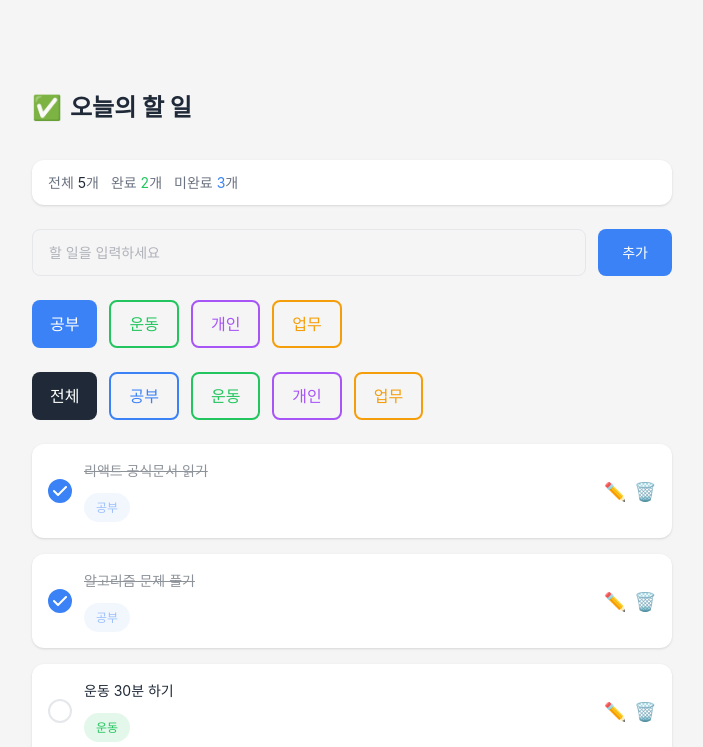
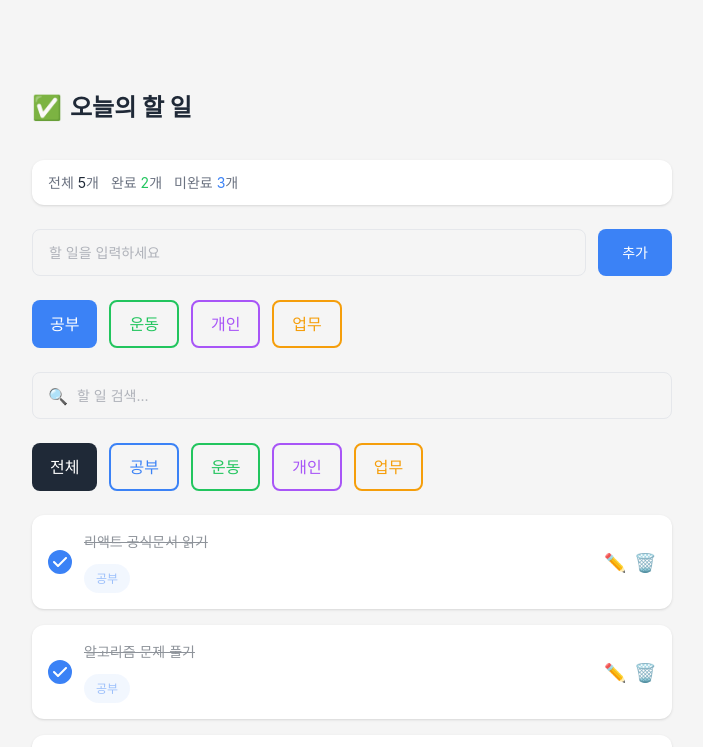
Before and after one commit to IT-Cotato/13th-Frontend-Assignment, a React (Vite) app: page / in a window 1280 px wide. Shown: the top 747 px of the page, without its empty margins (288-991 px from the left). Built offline with nearby package versions, Linux system fonts and the light colour scheme.

Commit message:
feat: Todo 검색 기능 구현

```diff
--- a/src/App.tsx
+++ b/src/App.tsx
@@ -12,11 +12,19 @@ function App() {
   const [todos, setTodos] = useState(todoData);
   const [ selectedCategory, setSelectedCategory ] = useState<Category>("공부");
   const [selectedFilterCategory, setSelectedFilterCategory] = useState<FilterCategory>("전체");
+  const [searchText, setSearchText] = useState("");
 
-  const filteredTodos =
-    selectedFilterCategory === "전체"
-      ? todos
-      : todos.filter((todo) => todo.category === selectedFilterCategory);
+  const filteredTodos = todos.filter((todo) => {
+  const matchCategory =
+    selectedFilterCategory === "전체" ||
+    todo.category === selectedFilterCategory;
+
+  const matchSearch = todo.todo
+    .toLowerCase()
+    .includes(searchText.toLowerCase());
+
+  return matchCategory && matchSearch;
+});
 
   function handleAddTodo(text: string) {
     const newTodo = {
@@ -62,8 +70,8 @@ function App() {
         <TodoOverview todos={todos} />
         <TodoInput onAddTodo={handleAddTodo} />
         <TodoCategorySelector selectedCategory={selectedCategory} onChangeCategory={setSelectedCategory}/>
-        <TodoFilter selectedFilterCategory={selectedFilterCategory} onChangeFilterCategory={setSelectedFilterCategory}/>
-        <TodoList todos={filteredTodos} onToggle={handleToggle} onDelete={handleDelete} onUpdate={handleUpdate} />
+        <TodoFilter searchText={searchText} onChangeSearchText={setSearchText} selectedFilterCategory={selectedFilterCategory} onChangeFilterCategory={setSelectedFilterCategory}/>
+        <TodoList todos={filteredTodos} searchText={searchText} onToggle={handleToggle} onDelete={handleDelete} onUpdate={handleUpdate} />
       </div>
     </div>
   )
--- a/src/components/TodoFilter.tsx
+++ b/src/components/TodoFilter.tsx
@@ -26,13 +26,33 @@ const filterCategoryStyles: Record<FilterCategory, { selected: string; unselecte
   };
 
   export default function TodoFilter({
+    searchText,
+    onChangeSearchText,
     selectedFilterCategory,
     onChangeFilterCategory,
   }: {
+    searchText: string;
+    onChangeSearchText: (text: string) => void;
     selectedFilterCategory: FilterCategory;
     onChangeFilterCategory: (category: FilterCategory) => void;
   }) {
     return (
+      <div className="flex w-full flex-col gap-[24px]">
+        <div className="relative w-full">
+            <span className="absolute left-[16px] top-1/2 -translate-y-1/2 text-[16px]">
+                🔍
+            </span>
+
+            <input
+                value={searchText}
+                onChange={(e) => onChangeSearchText(e.target.value)}
+                placeholder="할 일 검색..."
+                aria-label="할 일 검색"
+                className="w-full rounded-[8px] border-[1px] border-[#E5E7EB] py-[12px] pl-[44px] pr-[16px] text-[14px] text-[#6B7280]
+                            focus:text-[#6B7280]"
+            />
+        </div>
+
         <div className="flex gap-[12px]">
           {filterCategories.map((category) => (
             <button
@@ -49,5 +69,6 @@ export default function TodoFilter({
             </button>
           ))}
         </div>
+      </div>
     );
   }
--- a/src/components/TodoList.tsx
+++ b/src/components/TodoList.tsx
@@ -1,7 +1,7 @@
 import TodoCard from "./TodoCard";
 import type { Todo } from "../data/TodoData";
 
-export default function TodoList({todos, onToggle, onDelete, onUpdate} : {todos: Todo[]; onToggle: (id:number) => void; onDelete: (id:number) => void; onUpdate: (id:number, newText: string) => void; }) {
+export default function TodoList({todos, searchText, onToggle, onDelete, onUpdate} : {todos: Todo[]; searchText: string; onToggle: (id:number) => void; onDelete: (id:number) => void; onUpdate: (id:number, newText: string) => void; }) {
     const todoItems = todos.map( (item) => (
         <TodoCard key={item.id} todo = {item.todo} isCompleted = {item.isCompleted} category={item.category} onToggle={() => onToggle(item.id)} onDelete={() => onDelete(item.id)} onUpdate={(newText) => onUpdate(item.id, newText)}/>
     ));
@@ -9,10 +9,21 @@ export default function TodoList({todos, onToggle, onDelete, onUpdate} : {todos:
     return (
         <ul className="flex flex-col items-start gap-[16px] self-stretch">
             {todos.length === 0 ? (
+                searchText.trim() ? (
+                <li className="mx-auto flex w-full max-w-[640px] h-[233px] flex-col items-center justify-center gap-[12px] rounded-[12px] bg-white shadow-sm">
+                    <span className="text-[48px] leading-[72px] text-center">🔍</span>
+                    <p className="text-[14px] text-[#6B7280]">
+                    검색 결과가 없습니다.
+                    </p>
+                </li>
+                ) : (
                 <li className="mx-auto flex w-full max-w-[640px] h-[233px] flex-col items-center justify-center gap-[12px] rounded-[12px] bg-white shadow-sm">
                     <span className="text-[48px] leading-[72px] text-center">📋</span>
-                    <p className="text-[14px] text-[#6B7280]">아직 할 일이 없어요</p>
+                    <p className="text-[14px] text-[#6B7280]">
+                    아직 할 일이 없어요
+                    </p>
                 </li>
+                )
             ) : (
                 todoItems
             )}
```
Lines whose indentation alone changed are shown as unchanged.
